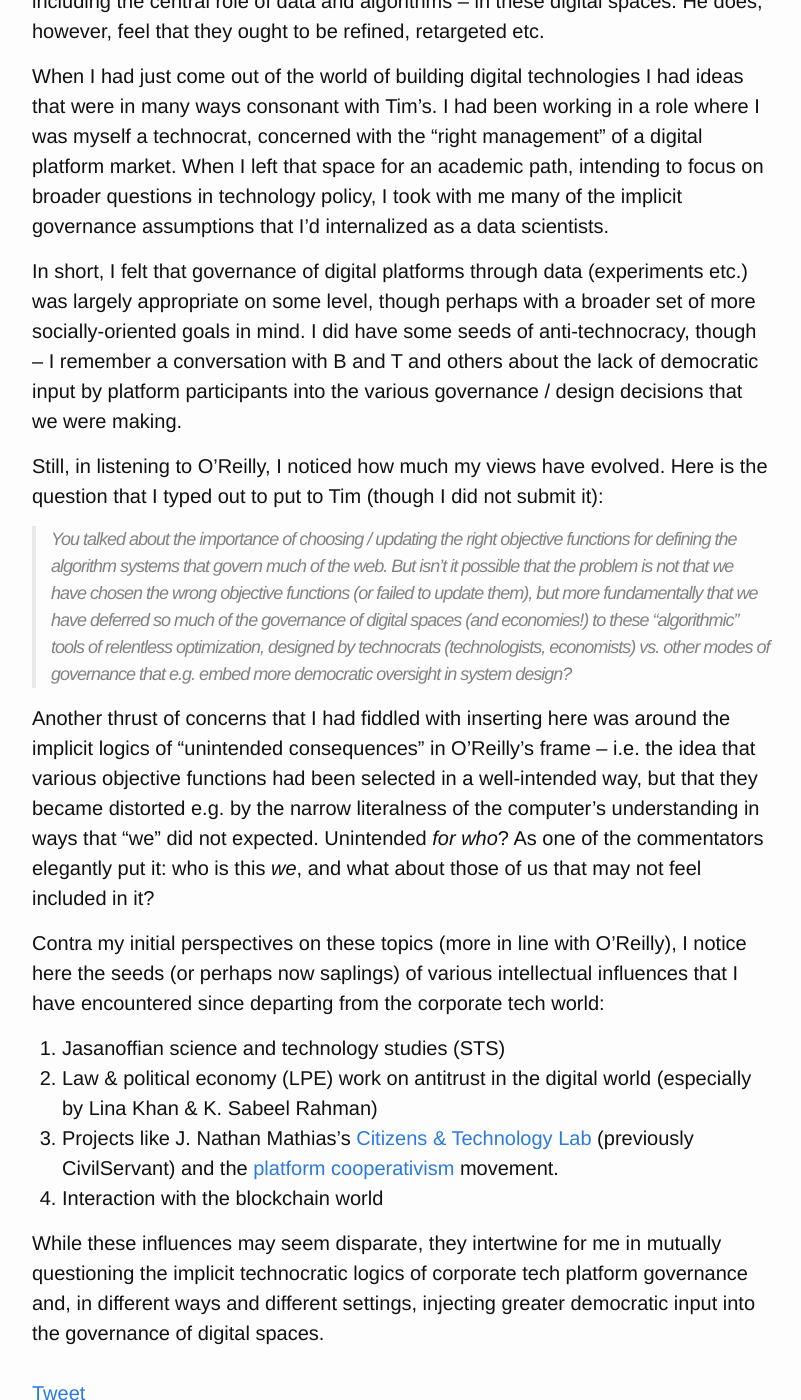
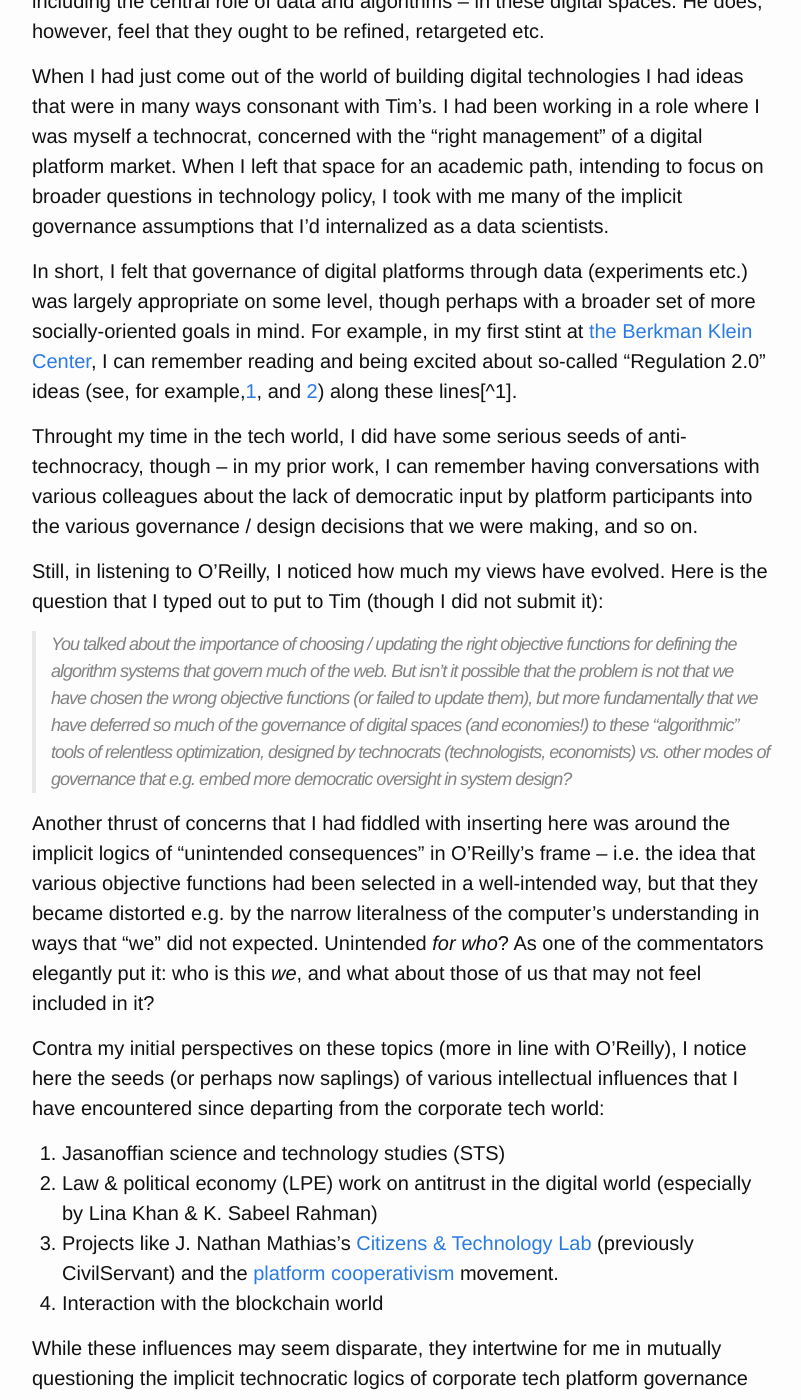
Before and after one commit to Fossj117/fossj117.github.io, a Jekyll site: the page built from _posts/2021-04-21-technocratic-assumptions.md, in a window 1280 px wide and 1400 px high, scrolled down 905 px. Shown: the whole window, without its empty margins (238-1039 px from the left). Built offline with Jekyll 4.4.1, drawn with Linux system fonts in a browser that asks for light colours; a script that is not in the unit is left out; comment, search, counter and statistics services are not loaded; some of the changed text lies outside the part shown.

Commit message:
make some updates to the technocratic assumptions post

```diff
--- a/_posts/2021-04-21-technocratic-assumptions.md
+++ b/_posts/2021-04-21-technocratic-assumptions.md
@@ -21,7 +21,9 @@ In short, my read of O'Reilly's take is that he does not take issue with the fun
 
 When I had just come out of the world of building digital technologies I had ideas that were in many ways consonant with Tim's. I had been working in a role where I was myself a technocrat, concerned with the "right management" of a digital platform market. When I left that space for an academic path, intending to focus on broader questions in technology policy, I took with me many of the implicit governance assumptions that I'd internalized as a data scientists.
 
-In short, I felt that governance of digital platforms through data (experiments etc.) was largely appropriate on some level, though perhaps with a broader set of more socially-oriented goals in mind. I did have some seeds of anti-technocracy, though -- I remember a conversation with B and T and others about the lack of democratic input by platform participants into the various governance / design decisions that we were making.
+In short, I felt that governance of digital platforms through data (experiments etc.) was largely appropriate on some level, though perhaps with a broader set of more socially-oriented goals in mind. For example, in my first stint at [the Berkman Klein Center](https://cyber.harvard.edu/), I can remember reading and being excited about so-called "Regulation 2.0" ideas (see, for example,[1](https://scholarship.law.vanderbilt.edu/jetlaw/vol19/iss1/4/), and [2](https://medium.com/@nickgrossman/regulation-the-internet-way-636461a9ff77)) along these lines[^1].
+
+Throught my time in the tech world, I did have some serious seeds of anti-technocracy, though -- in my prior work, I can remember having conversations with various colleagues about the lack of democratic input by platform participants into the various governance / design decisions that we were making, and so on.
 
 Still, in listening to O'Reilly, I noticed how much my views have evolved. Here is the question that I typed out to put to Tim (though I did not submit it):
 
@@ -37,3 +39,5 @@ Contra my initial perspectives on these topics (more in line with O'Reilly), I n
 4. Interaction with the blockchain world
 
 While these influences may seem disparate, they intertwine for me in mutually questioning the implicit technocratic logics of corporate tech platform governance and, in different ways and different settings, injecting greater democratic input into the governance of digital spaces.
+
+[^1] I haven't revisited these ideas in a while, so I am not sure what I would think about them these days. It would be interesting to explore them again.
```
